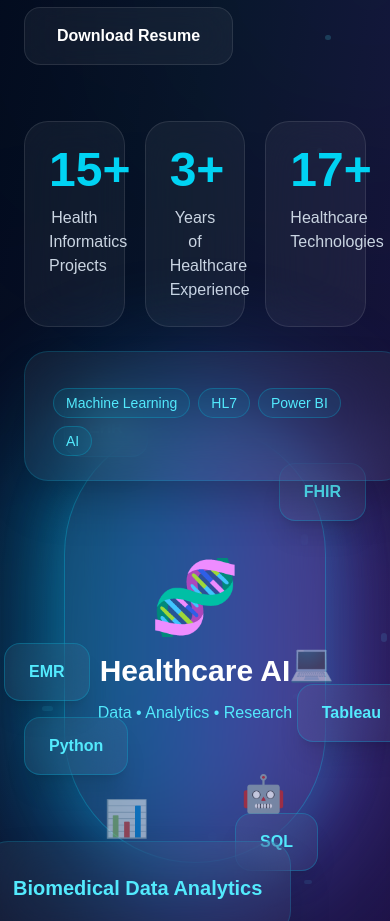
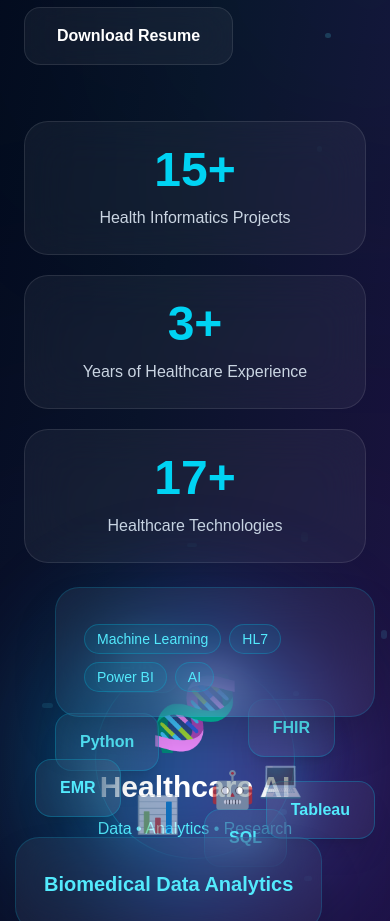
Before and after one commit to aishwaryamohanraj7/aishwarya-portfolio, a Next.js app: page / in a window 390 px wide. Shown: the part 940-1861 px from the top of the page. Built offline with nearby package versions, Linux system fonts and the light colour scheme.

Commit message:
Update portfolio website

```diff
--- a/components/Hero.tsx
+++ b/components/Hero.tsx
@@ -117,7 +117,7 @@ export default function Hero() {
 
             {/* Statistics */}
 
-            <div className="mt-14 grid grid-cols-3 gap-5">
+            <div className="mt-14 grid grid-cols-1 sm:grid-cols-3 gap-5">
                             <div className="group rounded-3xl border border-white/10 bg-white/5 backdrop-blur-xl p-6 text-center transition-all duration-300 hover:-translate-y-2 hover:border-cyan-400 hover:shadow-2xl hover:shadow-cyan-500/20">
 
                 <h3 className="text-5xl font-black text-cyan-400 group-hover:scale-110 transition">
@@ -162,7 +162,7 @@ export default function Hero() {
 
           <div className="order-1 lg:order-2 flex justify-center mb-12 lg:mb-0">
 
-            <div className="relative w-[520px] h-[520px]">
+            <div className="relative w-[280px] h-[280px] sm:w-[380px] sm:h-[380px] lg:w-[520px] lg:h-[520px]">
 
               {/* Main Glow */}
 
```
